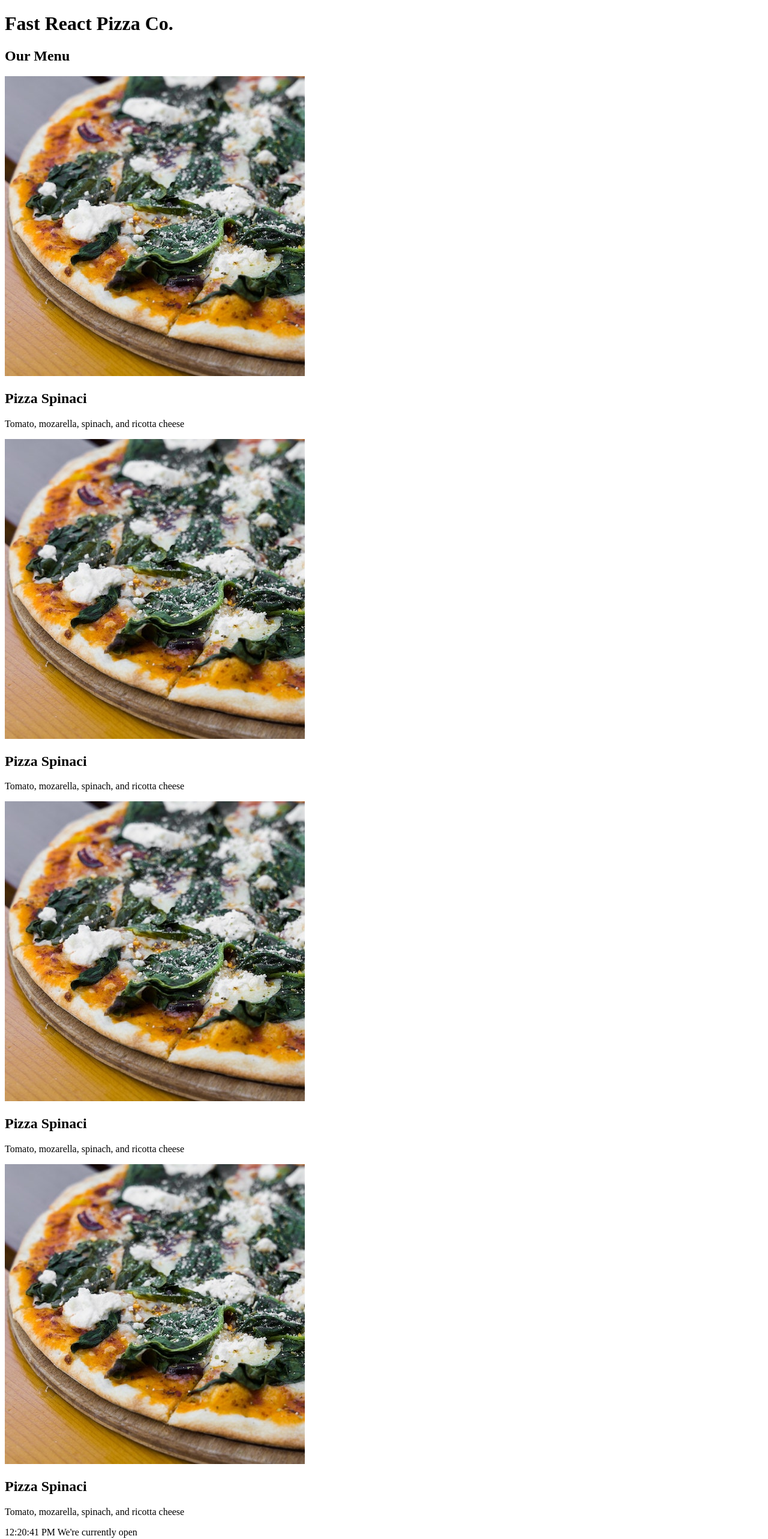
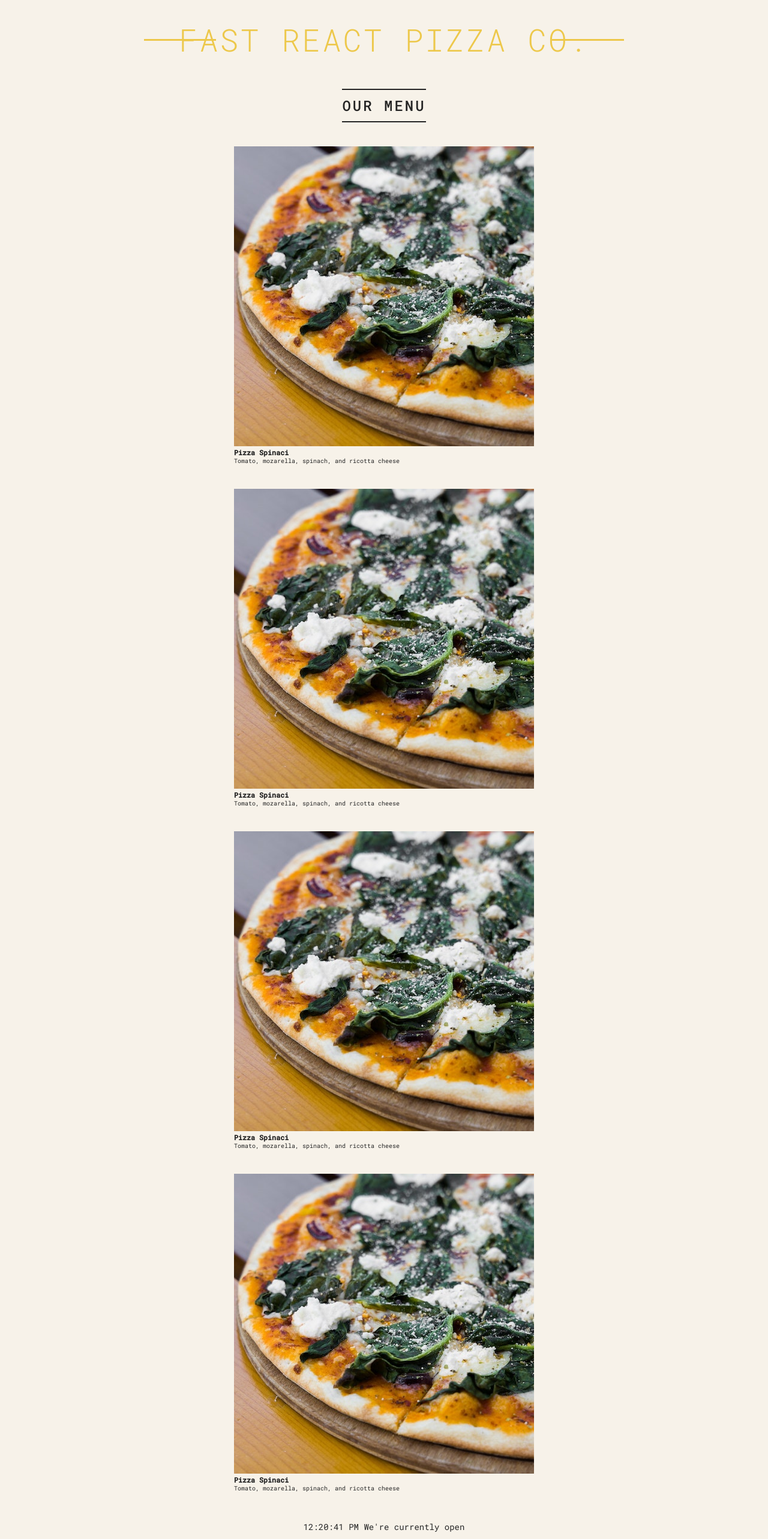
Before and after one commit to yonathandevpro/pizza-menu, a React (Vite) app: page / in a window 1280 px wide. Shown: the top 2566 px of the page at 60% size. Built offline with nearby package versions, Linux system fonts and the light colour scheme.

Commit message:
Applied Some Styling

```diff
--- a/src/App.jsx
+++ b/src/App.jsx
@@ -1,4 +1,5 @@
 import { Header } from "./components/Header";
+import "./index.css";
 import { Menu } from "./components/Menu";
 import { Footer } from "./components/Footer";
 // const pizzaData = [
@@ -48,7 +49,7 @@
 
 export default function App() {
   return (
-    <div>
+    <div className="container">
       <Header />
       <Menu />
       <Footer />
--- a/src/components/Footer.jsx
+++ b/src/components/Footer.jsx
@@ -1,8 +1,17 @@
-import React from "react";
-
 export const Footer = () => {
   // return React.createElement("footer", null, "We're currently open!");
+
+  const hour = new Date().getHours();
+  const openHour = 12;
+  const closeHour = 22;
+  const isOpen = hour >= openHour && hour <= closeHour;
+  console.log(isOpen);
+  // if (hour >= openHour && hour <= closeHour) alert("We're currently open!");
+  // else alert("Sorry, we're closed");
+
   return (
-    <footer>{new Date().toLocaleTimeString()} We&apos;re currently open</footer>
+    <footer className="footer">
+      {new Date().toLocaleTimeString()} We&apos;re currently open
+    </footer>
   );
 };
--- a/src/components/Header.jsx
+++ b/src/components/Header.jsx
@@ -1,3 +1,8 @@
 export const Header = () => {
-  return <h1>Fast React Pizza Co.</h1>;
+  // const style = { color: "red", fontSize: "48px", textTransform: "uppercase" };
+  return (
+    <header className="header">
+      <h1>Fast React Pizza Co.</h1>
+    </header>
+  );
 };
--- a/src/components/Menu.jsx
+++ b/src/components/Menu.jsx
@@ -1,12 +1,12 @@
 import Pizza from "./Pizza";
 export const Menu = () => {
   return (
-    <div>
+    <main className="menu">
       <h2>Our Menu</h2>
       <Pizza />
       <Pizza />
       <Pizza />
       <Pizza />
-    </div>
+    </main>
   );
 };
--- a/src/components/Pizza.jsx
+++ b/src/components/Pizza.jsx
@@ -2,7 +2,7 @@
   return (
     <div>
       <img src="../../public/pizzas/spinaci.jpg" alt="Pizza Spinaci" />
-      <h2>Pizza Spinaci</h2>
+      <h3>Pizza Spinaci</h3>
       <p>Tomato, mozarella, spinach, and ricotta cheese</p>
     </div>
   );
```
